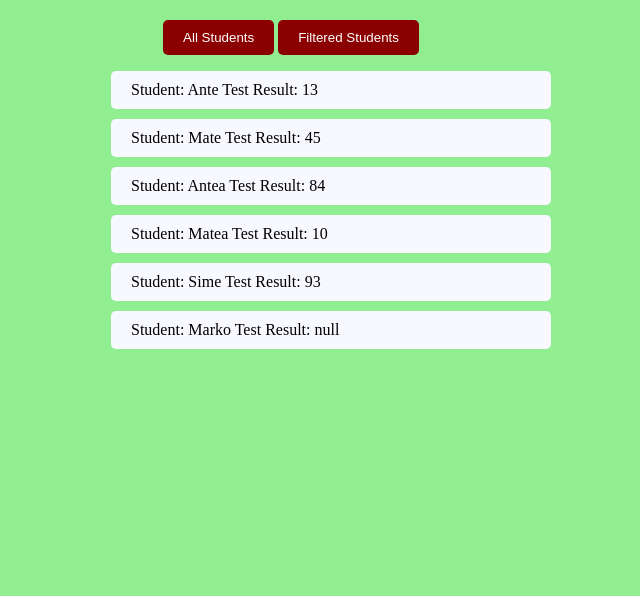
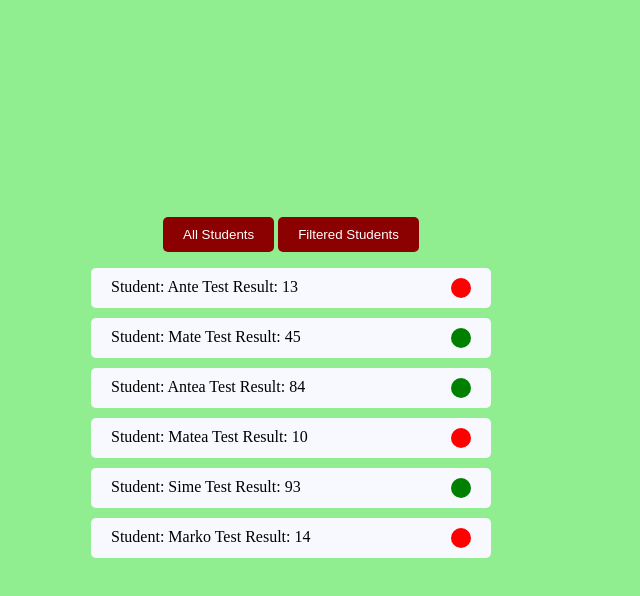
Before and after one commit to brainzglav/js-intro, a plain HTML site: page pages/list/list.html in a window 1280 px wide. Shown: the whole page, without its empty margins (349-989 px from the left). Drawn offline with Linux system fonts and the light colour scheme.

Commit message:
JS file spliting and project structuring

```diff
--- a/pages/list/list.css
+++ b/pages/list/list.css
@@ -7,14 +7,27 @@
 .student-list {
     display: flex;
     flex-direction: column;
+    gap: 10px;
     width: 400px;
-    height: 100%;
-    gap: 10px;
+    height: 300px;
+    overflow-y: auto;
 }
 
 .student-list__item {
-    width: 100%;
+    display: flex;
     padding: 10px 20px;
     background-color: ghostwhite;
     border-radius: 5px;
 }
+
+.status-marker {
+    width: 20px;
+    height: 20px;
+    margin-left: auto;
+    border-radius: 100%;
+    background-color: green;
+}
+
+.status-marker--danger {
+    background-color: red;
+}
--- a/pages/list/list.html
+++ b/pages/list/list.html
@@ -7,7 +7,7 @@
     <link rel="stylesheet" href="../../style.css" />
     <link rel="stylesheet" href="./list.css" />
     <title>Student List</title>
-    <script defer src="./list.js"></script>
+    <script defer type="module" src="./list.js"></script>
   </head>
   <body>
     <main class="flex-justify-center">
--- a/pages/list/list.js
+++ b/pages/list/list.js
@@ -1,26 +1,7 @@
-function displayList(students) {
-  students.forEach(({ name, testResult }) => {
-    const list = document.getElementById("student-list");
-    const listItem = document.createElement("li");
-
-    listItem.textContent = `Student: ${name} Test Result: ${testResult}`;
-    listItem.className = "student-list__item";
-    list.appendChild(listItem);
-  });
-}
+import { displayList, createStudentList } from "./student.js";
 
 const arr = ["Ante", "Mate", "Antea", "Matea", "Sime", "Marko"];
-const students = arr.map((name, id) => {
-  const testResult = Math.round(Math.random() * 100);
-
-  return {
-    id,
-    name,
-    testResult: name === "Marko" ? null : testResult,
-    printStudent: () => console.log(`Student ${name} has ${testResult} points`),
-  };
-});
-const studentsWhoPassed = students.filter(({ testResult }) => testResult >= 50);
+const { students, studentsWhoPassed } = createStudentList(arr);
 const firstExcellentStudent = students.find(
   ({ testResult }) => testResult >= 90
 );
@@ -28,9 +9,6 @@ const totalPoints = students.reduce(
   (sum, { testResult }) => sum + testResult,
   0
 );
-
-console.log(students);
-
 const allStudentsBtn = document.getElementById("all-btn");
 const filteredStudentsBtn = document.getElementById("filtered-btn");
 
@@ -43,3 +21,4 @@ filteredStudentsBtn.addEventListener("click", () =>
 //console.log({ students, studentsWhoPassed, firstExcellentStudent });
 
 displayList(students);
+console.log(students);
--- /dev/null
+++ b/pages/list/student.js
@@ -0,0 +1,66 @@
+export function displayList(students) {
+  clearList();
+  students.forEach(({ name, testResult, hasPassed }) => {
+    const listItem = document.createElement("li");
+    const statusItem = document.createElement("div");
+
+    listItem.textContent = `Student: ${name} Test Result: ${testResult}`;
+    listItem.className = "student-list__item";
+    statusItem.className = "status-marker";
+
+    if (!hasPassed) {
+      statusItem.classList.add("status-marker--danger");
+    }
+
+    listItem.appendChild(statusItem);
+    addListItem(listItem);
+  });
+}
+
+export function clearList() {
+  const list = document.getElementById("student-list");
+
+  list.innerHTML = "";
+}
+
+export function addListItem(listItem) {
+  const list = document.getElementById("student-list");
+
+  list.appendChild(listItem);
+}
+
+export function createStudentList(names) {
+  let students = names.map((name, id) => {
+    const testResult = Math.round(Math.random() * 100);
+
+    return {
+      id,
+      name,
+      testResult,
+      hasPassed: testResult >= 50,
+      printStudent: () =>
+        console.log(`Student ${name} has ${testResult} points`),
+    };
+  });
+  const studentsWhoPassed = students.filter(({ hasPassed }) => hasPassed);
+
+  if (studentsWhoPassed.length / students.length < 0.5) {
+    students = students.map((student) => {
+      // ... se u ovakvom slucaju nazivaju spread operator
+
+      return {
+        ...student,
+        hasPassed: student.testResult >= 40,
+      };
+    });
+  }
+
+  return { students, studentsWhoPassed };
+}
+
+export default {
+  displayList,
+  clearList,
+  addListItem,
+  createStudentList,
+};
--- a/styles/elements.css
+++ b/styles/elements.css
@@ -1,4 +1,6 @@
 body {
+    display: flex;
+    flex-direction: column;
     background: lightgreen;
     width: 100vw;
     height: 100vh;
@@ -15,10 +17,11 @@ main {
     display: flex;
     flex-direction: column;
     align-items: center;
-    height: 100%;
-    padding: 20px;
+    flex-grow: 1;
+    margin: 20px;
 }
 
 ul {
     list-style-type: none;
+    padding: 0;
 }
```
Also changed, not shown: js-predavanja/spread.js (added, +29 -0 lines).
